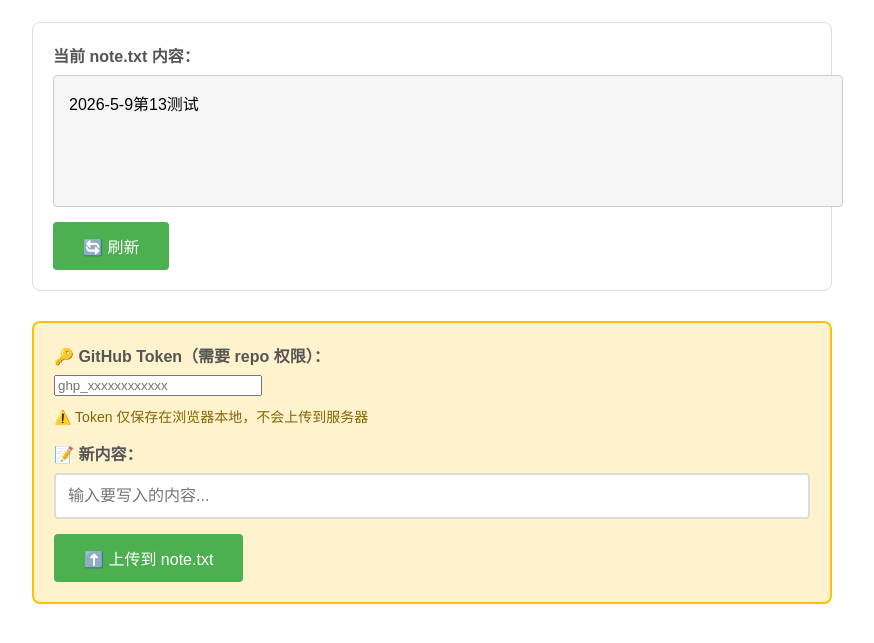
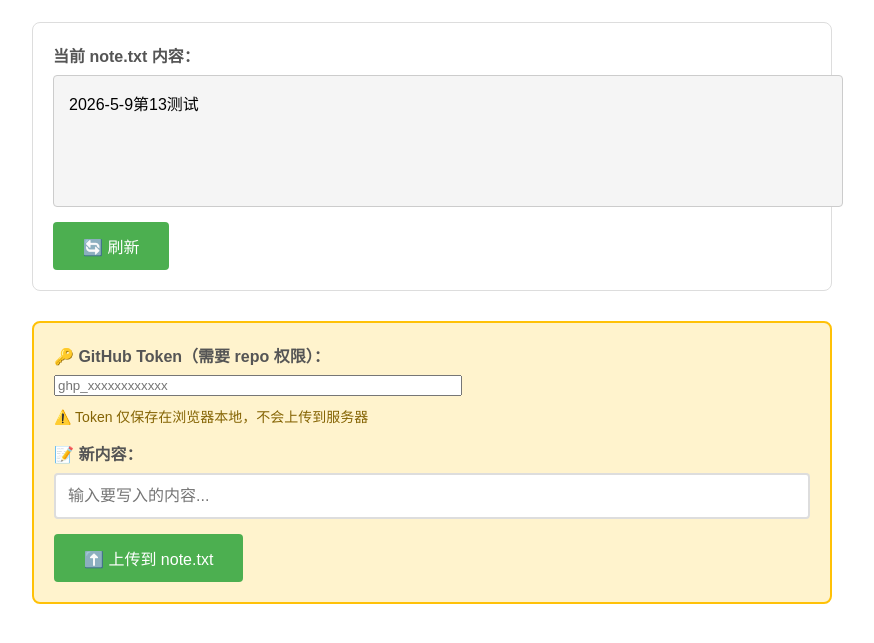
Before and after one commit to gitWyyl/zupu001, a plain HTML site: page index.html in a window 1280 px wide. Shown: the part 157-800 px from the top of the page, without its empty margins (208-1082 px from the left). Drawn offline with Linux system fonts and the light colour scheme.

Commit message:
再次修改 token 输入框宽度

```diff
--- a/index.html
+++ b/index.html
@@ -38,7 +38,7 @@
         .warning { color: #856404; font-size: 14px; margin-top: 10px; }
         .token-section input[type="password"] {
             width: 100%;
-            max-width: 200px;      /* 最大宽度限制 */
+            max-width: 400px;      /* 最大宽度限制 */
         }
     </style>
 </head>
```
